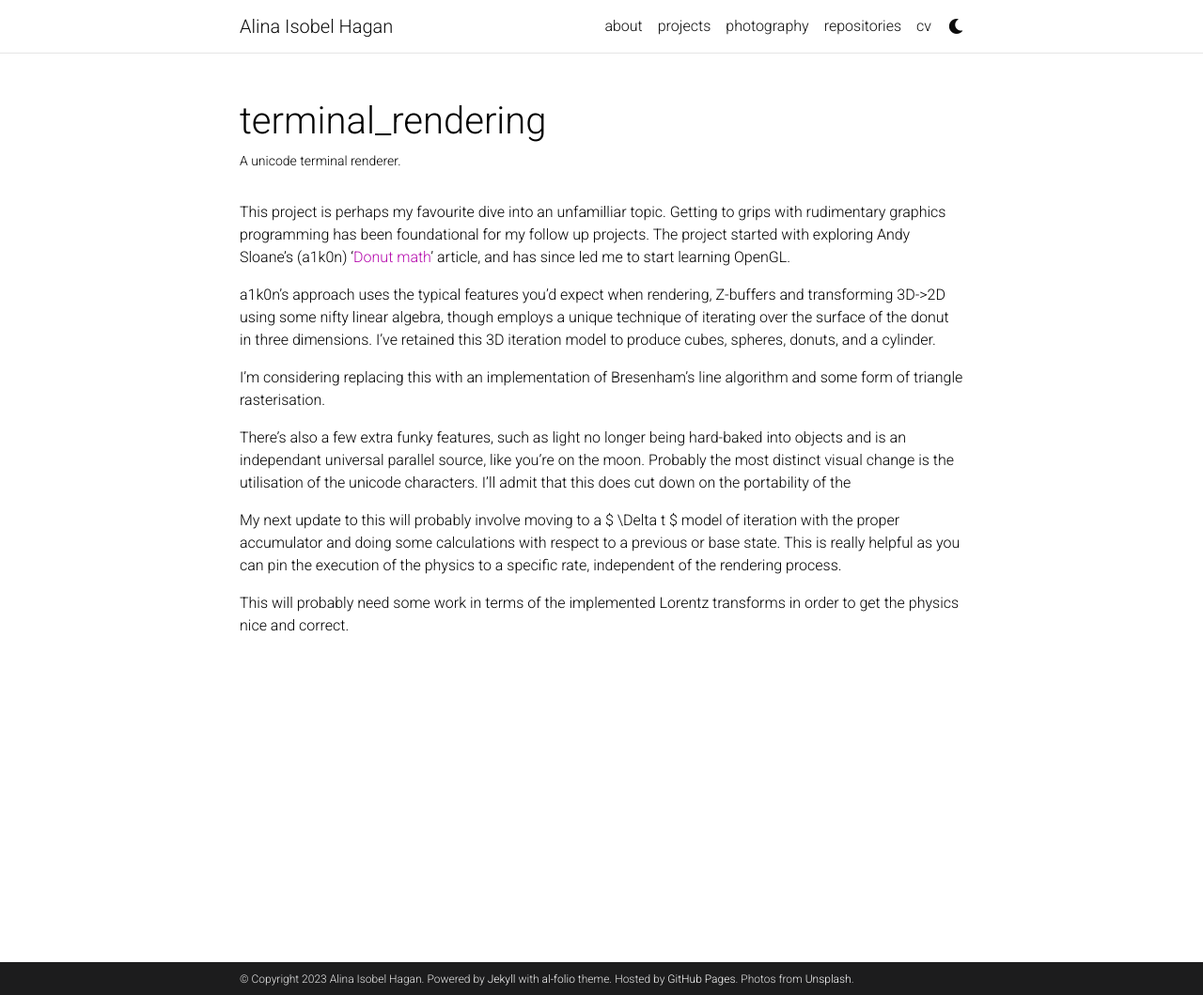
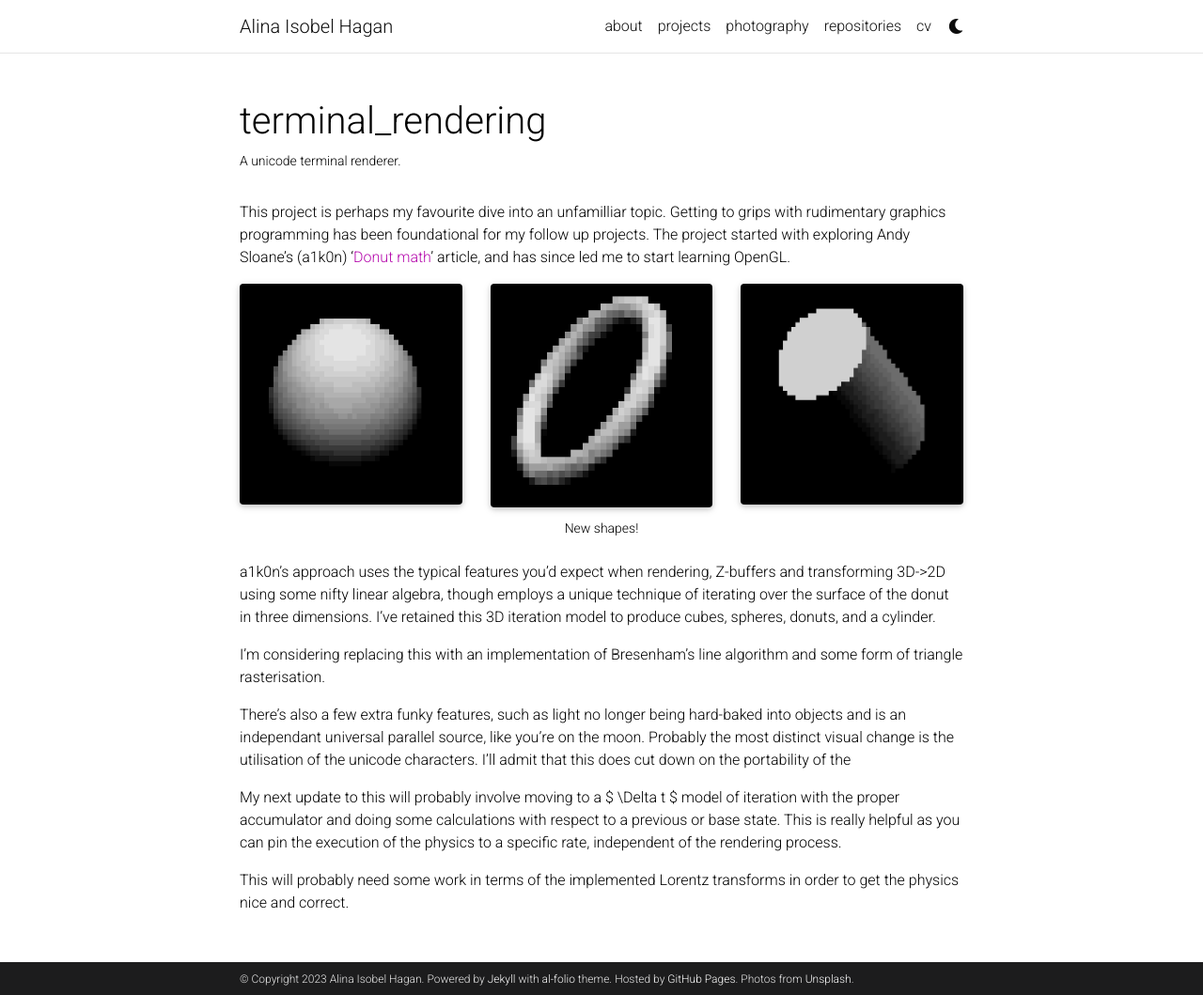
Before and after one commit to aihphysics/aihphysics.github.io, a Jekyll site: the page built from _projects/1_project.md, in a window 1280 px wide and 1059 px high. Shown: the whole window at 94% size. Built offline with Jekyll 4.4.1, drawn with Linux system fonts in a browser that asks for light colours; full-size pictures stand in for the smaller copies a plugin makes; comment, search, counter and statistics services are not loaded; a style sheet for code colours, icons or effects is not loaded.

Commit message:
added some images?

```diff
--- a/_projects/1_project.md
+++ b/_projects/1_project.md
@@ -9,7 +9,20 @@ category: programming
 
 
 This project is perhaps my favourite dive into an unfamilliar topic. Getting to grips with rudimentary graphics programming has been foundational for my follow up projects. The project started with exploring Andy Sloane's (a1k0n) '[Donut math](https://www.a1k0n.net/2011/07/20/donut-math.html)' article, and has since led me to start learning OpenGL.
-
+<div class="row">
+    <div class="col-sm mt-3 mt-md-0">
+        {% include figure.html path="assets/img/sphere_rend.png" title="example image" class="img-fluid rounded z-depth-1" %}
+    </div>
+    <div class="col-sm mt-3 mt-md-0">
+        {% include figure.html path="assets/img/torus_rend.png" title="example image" class="img-fluid rounded z-depth-1" %}
+    </div>
+    <div class="col-sm mt-3 mt-md-0">
+        {% include figure.html path="assets/img/cylinder_rend.png" title="example image" class="img-fluid rounded z-depth-1" %}
+    </div>
+</div>
+<div class="caption">
+    New shapes!
+</div>
 a1k0n's approach uses the typical features you'd expect when rendering, Z-buffers and transforming 3D->2D using some nifty linear algebra, though employs a unique technique of iterating over the surface of the donut in three dimensions. I've retained this 3D iteration model to produce cubes, spheres, donuts, and a cylinder.
 
 I'm considering replacing this with an implementation of Bresenham's line algorithm and some form of triangle rasterisation.
```
Also changed, not shown: _projects/3_project.md (+2 -2 lines), assets/img/cylinder_rend.png (added), assets/img/sphere_rend.png (added), assets/img/torus_rend.png (added).
